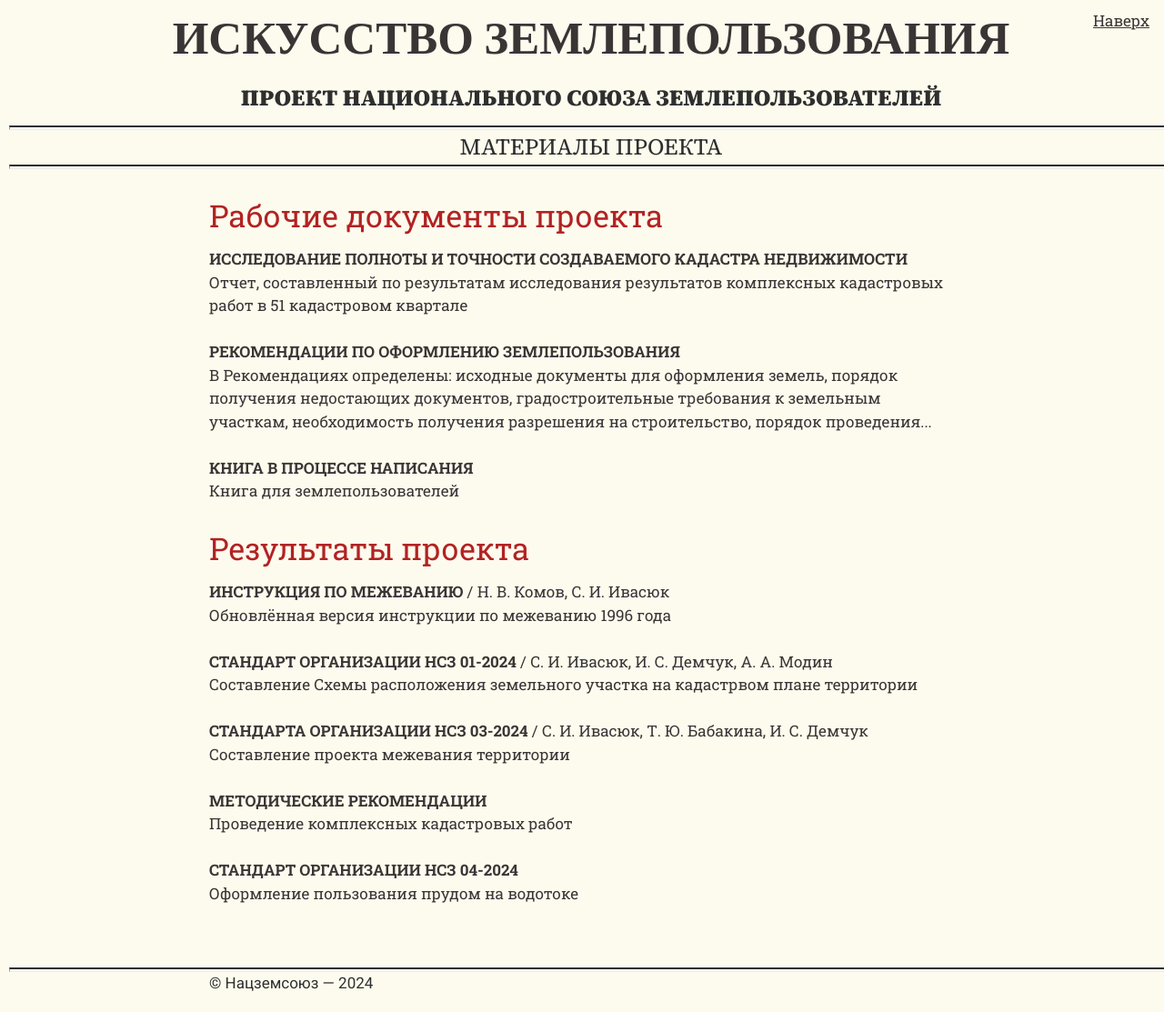
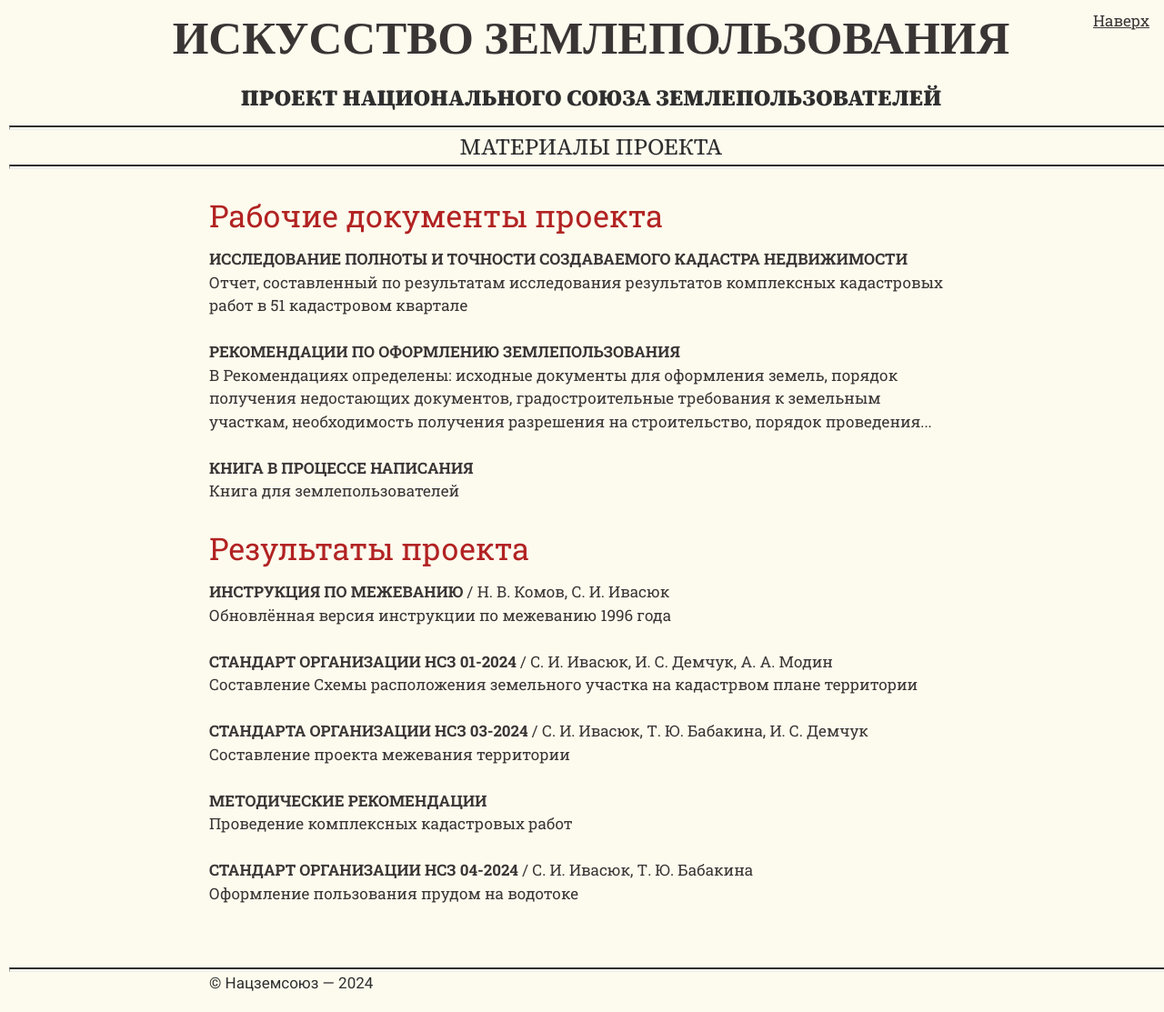
Before and after one commit to SergSi/land-use-art, a Jekyll site: the page built from _info/2-materials.md, in a window 1280 px wide and 1113 px high. Shown: the whole window at 91% size. Built offline with Jekyll 4.4.1, drawn with Linux system fonts in a browser that asks for light colours; some web fonts are replaced.

Commit message:
Update docs.yml

```diff
--- a/_data/docs.yml
+++ b/_data/docs.yml
@@ -14,5 +14,6 @@
   subtitle: Проведение комплексных кадастровых работ
   file: Методические ККР.pdf
 - title: Стандарт организации НСЗ 04-2024
+  author: С. И. Ивасюк, Т. Ю. Бабакина
   subtitle: Оформление пользования прудом на водотоке
   file: Standart-04-24.pdf
```
